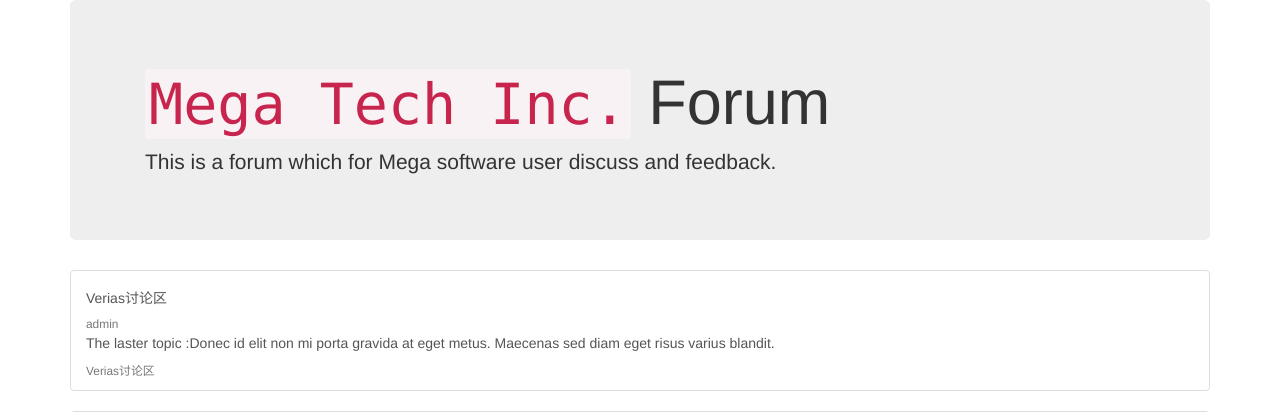
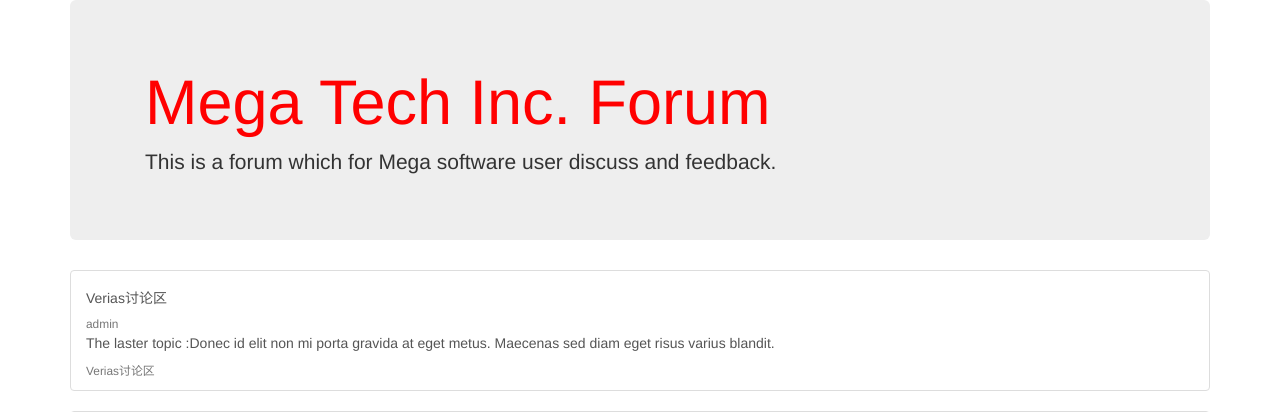
Before and after one commit to coollinn/mysite, a Django app: page /block/ in a window 1280 px wide. Shown: the top 412 px of the page. Run offline with Django 3.2, Linux system fonts and the light colour scheme; data comes from the database, SQL or seed files in the repository; some libraries are stand-ins or nearby versions.

Commit message:
update from office W530

```diff
--- a/templates/block_list.html
+++ b/templates/block_list.html
@@ -10,7 +10,7 @@
             <div class="col-xs-12 col-md-12">
                 <div class="jumbotron jumbotron-fluid">
                   <div class="container">
-                    <h1 class="display-4"><code class="highlighter-rouge">Mega Tech Inc.</code> Forum</h1>
+                    <h1 class="display-4"> <font color="red">Mega Tech Inc. Forum</font></h1>
                     <p class="lead">This is a forum which for Mega software user discuss and feedback.</p>
                   </div>
                 </div>
```
